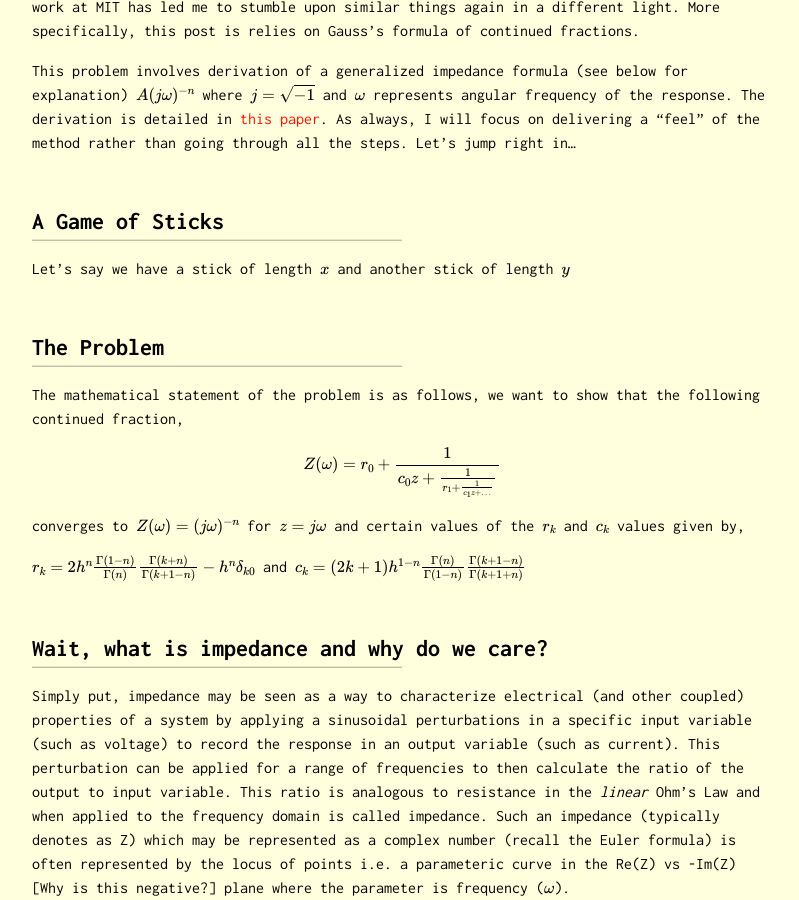
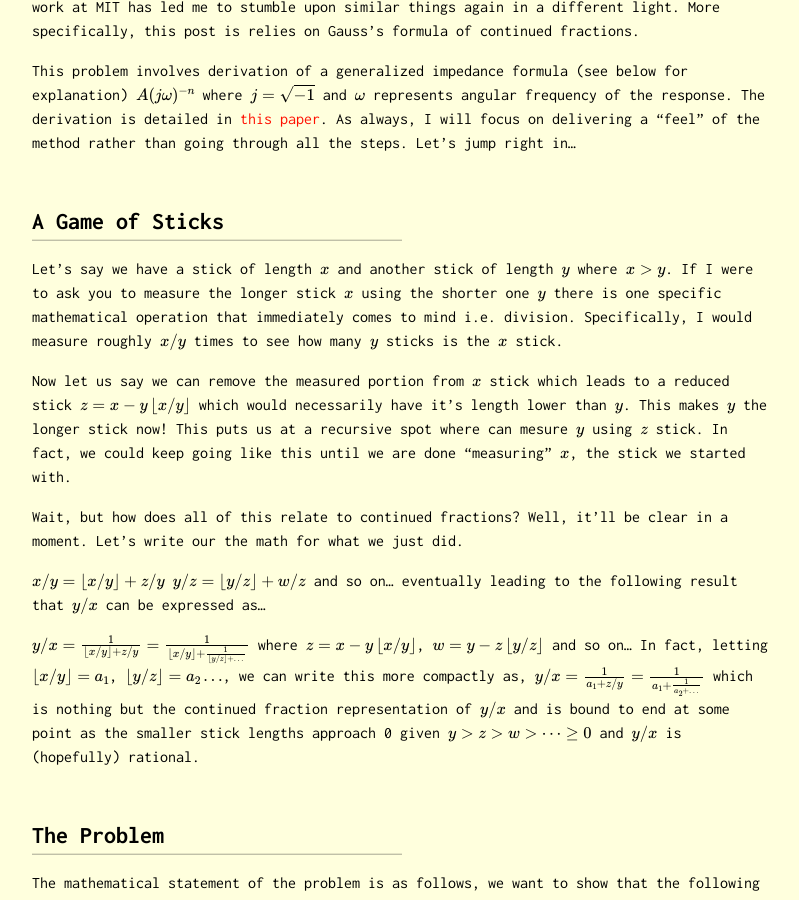
Before and after one commit to Oscuro-Phoenix/math-for-fun, a Jekyll site: the page built from _posts/2024-06-30-Problem-32.md, in a window 1280 px wide and 900 px high, scrolled down 617 px. Shown: the whole window, without its empty margins (238-1037 px from the left). Built offline with Jekyll 4.4.1, drawn with Linux system fonts in a browser that asks for light colours; formulas are drawn with MathJax 3.

Commit message:
Update 2024-06-30-Problem-32.md

```diff
--- a/_posts/2024-06-30-Problem-32.md
+++ b/_posts/2024-06-30-Problem-32.md
@@ -13,7 +13,37 @@ This problem involves derivation of a generalized impedance formula (see below f
 
 ## A Game of Sticks
 
-Let's say we have a stick of length $$x$$ and another stick of length $$y$$
+Let's say we have a stick of length $$x$$ and another stick of length $$y$$ where $$x > y$$. If I were to ask you to measure the longer stick $$x$$ using the shorter one $$y$$ there is one specific mathematical operation that immediately comes to mind i.e. division. Specifically, I would measure roughly $$x/y$$ times to see how many $$y$$ sticks is the $$x$$ stick.
+
+Now let us say we can remove the measured portion from $$x$$ stick which leads to a reduced stick $$z = x - y\left \lfloor {x/y} \right \rfloor$$ which would necessarily have it's length lower than $$y$$. This makes $$y$$ the longer stick now! This puts us at a recursive spot where can mesure $$y$$ using $$z$$ stick. In fact, we could keep going like this until we are done "measuring" $$x$$, the stick we started with.
+
+Wait, but how does all of this relate to continued fractions? Well, it'll be clear in a moment. Let's write our the math for what we just did.
+
+$$
+\begin{equation}
+x/y = \left \lfloor {x/y} \right \rfloor + z/y
+\end{equation}
+$$
+$$
+\begin{equation}
+y/z = \left \lfloor {y/z} \right \rfloor + w/z
+\end{equation}
+$$
+and so on... eventually leading to the following result that $$y/x$$ can be expressed as...
+
+$$
+\begin{equation}
+y/x = \frac{1}{\left \lfloor {x/y} \right \rfloor + z/y} = \frac{1}{\left \lfloor {x/y} \right \rfloor + \frac{1}{\left \lfloor {y/z} \right \rfloor +  \dots }}
+\end{equation}
+$$
+where $$ z = x -y\left \lfloor {x/y} \right \rfloor$$, $$ w = y -z\left \lfloor {y/z} \right \rfloor$$ and so on...
+In fact, letting $$\left \lfloor {x/y} \right \rfloor = a_1$$, $$\left \lfloor {y/z} \right \rfloor = a_2 \dots$$, we can write this more compactly as,
+$$
+\begin{equation}
+y/x = \frac{1}{a_1 + z/y} = \frac{1}{a_1 + \frac{1}{a_2 +  \dots }}
+\end{equation}
+$$
+which is nothing but the continued fraction representation of $$y/x$$ and is bound to end at some point as the smaller stick lengths approach 0 given $$ y > z > w > \dots \geq 0$$ and $$y/x$$ is (hopefully) rational.
 
 ## The Problem
 
```
